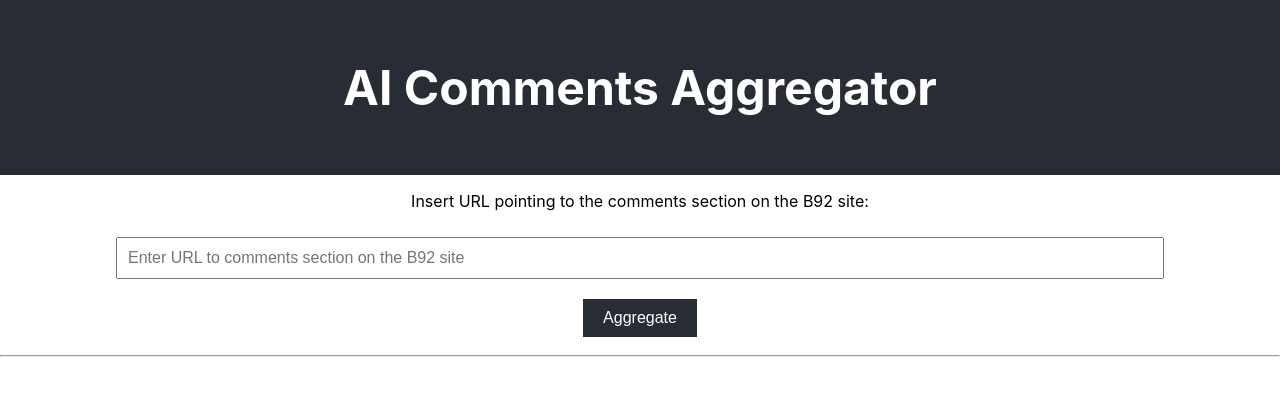
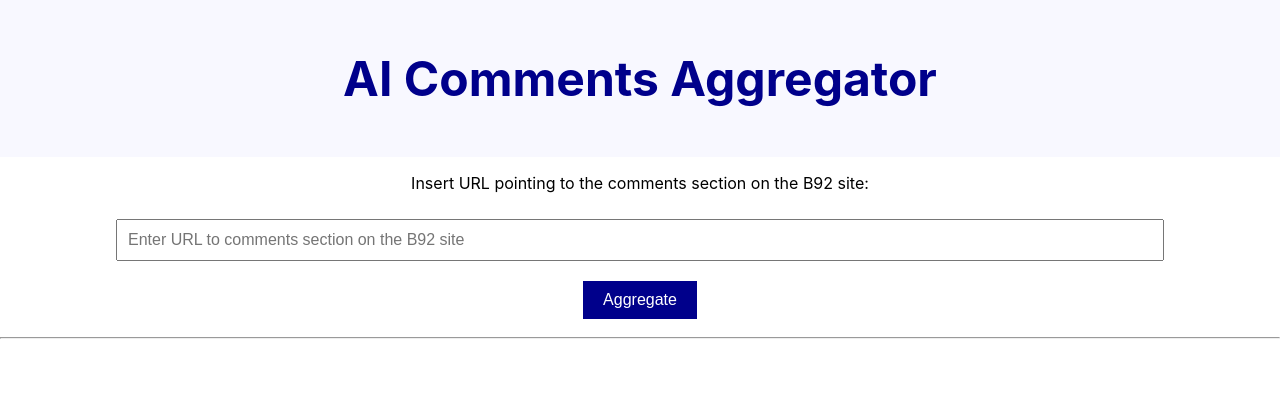
Before and after one commit to evarga/comments-aggregator, a React (Create React App) app: page / in a window 1280 px wide. Shown: the top 396 px of the page. Built offline with nearby package versions, Linux system fonts and the light colour scheme; no server answers.

Commit message:
Improve the coloring of the UI

```diff
--- a/src/App.css
+++ b/src/App.css
@@ -3,9 +3,9 @@
 }
 
 .App-header {
-  background-color: #282c34;
-  padding: 10px;
-  color: white;
+  background-color: ghostwhite;
+  padding: 1px;
+  color: darkblue;
   font-size: 3em;
   font-weight: bold;
 }
@@ -32,13 +32,13 @@
   font-size: 16px;
   border: none;
   color: white;
-  background-color: #282c34;
+  background-color: darkblue;
   cursor: pointer;
   display: inline-block;
 }
 
 button:hover {
-  background-color: #61dafb;
+  background-color: blue;
 }
 
 #comments-url {
```
Also changed, not shown: screenshot-ui.jpg.
